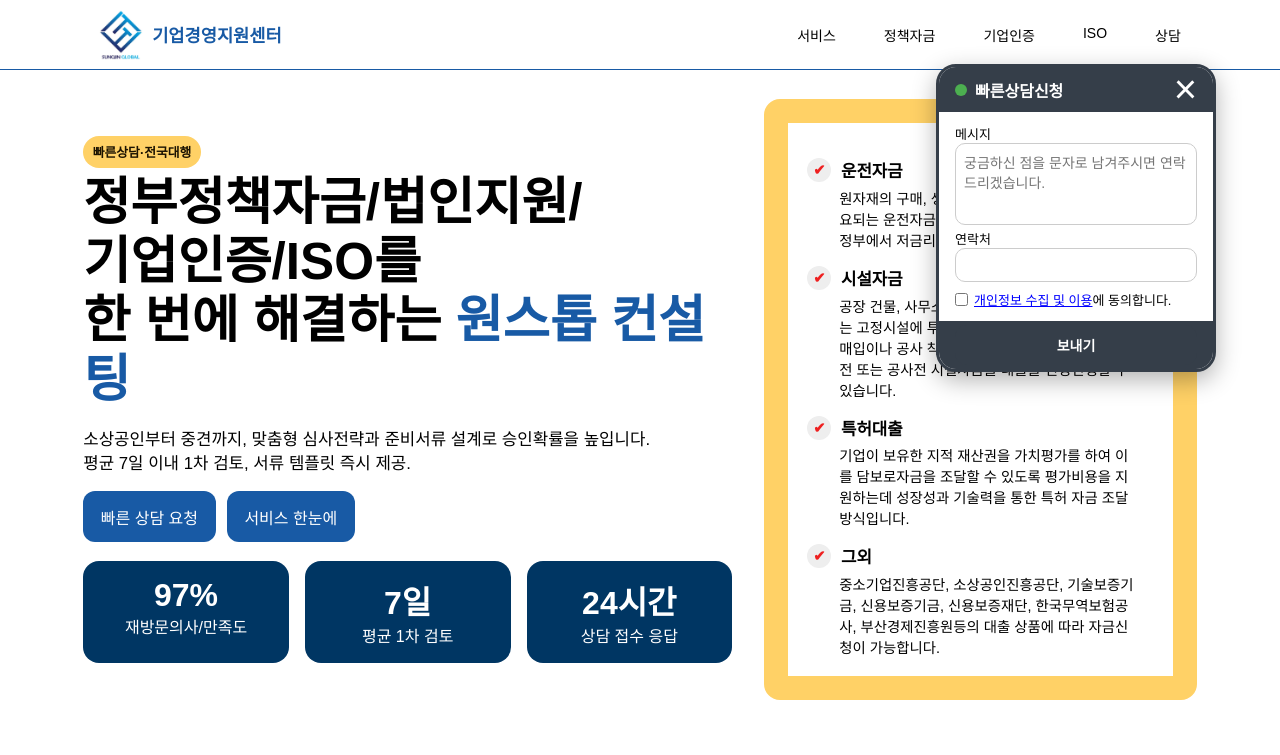
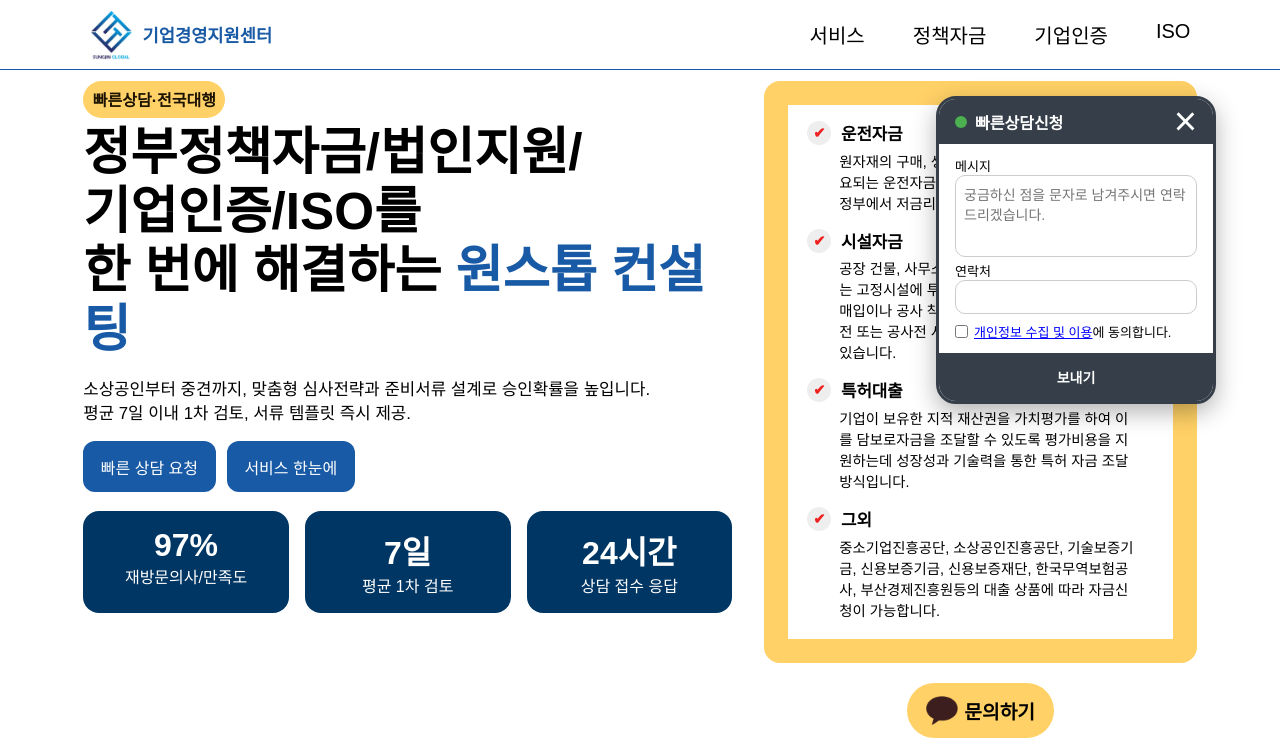
Before and after one commit to rltjj/biz-support-portal, a website: page index.html in a window 1280 px wide. Shown: the top 755 px of the page. Drawn offline with Linux system fonts and the light colour scheme; a web font is replaced by a local one.

Commit message:
메인페이지 UI 수정

```diff
--- a/css/headerfooter.css
+++ b/css/headerfooter.css
@@ -35,7 +35,7 @@ header nav.container {
   display: flex;
   align-items: center;
   justify-content: space-between;
-  padding: 0.6rem 3rem;
+  padding: 0.6rem 3%;
   max-width: 1200px;
   margin: 0 auto;
 }
@@ -80,7 +80,7 @@ header nav.container {
   text-decoration: none;
   font-family: 'KoPubWorldDotum', sans-serif;
   font-weight: 300;
-  font-size: 14px;
+  font-size: 20px;
 }
 
 .navlinks a:hover {
@@ -115,7 +115,7 @@ header nav.container {
   }
 
   .navlinks a {
-    font-size: 14px;
+    font-size: 20px;
     color: #000;
     border: none;
   }
--- a/css/popup.css
+++ b/css/popup.css
@@ -5,14 +5,14 @@
 
 .popup {
   position: fixed;
-  top: 4rem;
+  top: 6rem;
   right: 4rem;
   width: 280px;
   max-width: 90%;
   background: #fff;
   border-radius: 20px;
   border: 3px solid var(--hf);
-  box-shadow: 0 8px 25px rgba(0,0,0,0.3);
+  box-shadow: 0 8px 25px rgba(0, 0, 0, 0.3);
   z-index: 1000;
   display: none;
   font-family: 'KoPubWorldDotum', sans-serif;
@@ -94,7 +94,7 @@
   gap: 0;
 }
 
-.modal-body .consent label a{
+.modal-body .consent label a {
   color: blue;
   text-decoration: underline;
 }
@@ -121,3 +121,10 @@
 .modal-footer button:hover {
   background-color: var(--hf);
 }
+
+#consentText {
+  display: none;
+  margin-top: 8px;
+  font-size: 12px;
+  color: #000000;
+}
--- a/css/style.css
+++ b/css/style.css
@@ -33,7 +33,8 @@ a {
   grid-template-columns: 1.2fr .8fr;
   gap: 2rem;
   padding: 2.8rem 2rem 2.6rem;
-  align-items: center;
+  align-items: start;
+  position: relative;
 }
 
 @media (max-width: 900px) {
@@ -65,7 +66,7 @@ a {
 }
 
 .pill {
-  font-size: .8rem;
+  font-size: 1rem;
   padding: .4rem .6rem;
   border-radius: 999px;
   background: var(--warn);
@@ -142,11 +143,7 @@ a {
   border: 24px solid var(--warn);
   background-color: var(--bg);
   border-radius: 16px;
-  padding: 1.2rem;
-}
-
-.contact-card img{
-  width: 12px;
+  padding: 0rem 1.2rem 1.2rem;
 }
 
 .contact-card strong {
@@ -180,26 +177,32 @@ a {
   margin-right: 1rem;
 }
 
+.contact-wrapper {
+  display: flex;
+  flex-direction: column;
+  align-items: center;
+  gap: 10px;
+}
 
-.contact-card .contact-btn {
-  position: absolute;
-  top: -60px;
-  right: -1rem;
+.contact-btn {
+  position: relative;
+  display: inline-flex;
+  align-items: center;
+  gap: 0.4rem;
+  margin: 10px auto 0;
   background-color: var(--warn);
   color: var(--text);
   border: none;
   border-radius: 999px;
-  font-size: .8rem;
-  padding: .35rem .6rem;
+  font-size: 1.2rem;
+  padding: .8rem 1.2rem;
   font-weight: 700;
-  display: flex;
-  align-items: center;
-  gap: 0.4rem;
   cursor: pointer;
+  text-decoration: none;
 }
 
-.contact-card .contact-btn .ico {
-  font-size: 1.1rem;
+.contact-btn img{
+  width: 2rem;
 }
 
 @media (max-width: 768px) {
--- a/header.html
+++ b/header.html
@@ -7,11 +7,10 @@
     <button class="hamburger" id="hamburgerBtn">☰</button>
 
     <div class="navlinks" id="navLinks">
-      <a href="/about.html">서비스</a>
+      <a href="/services.html">서비스</a>
       <a href="/about.html">정책자금</a>
       <a href="/services.html">기업인증</a>
       <a href="/services.html">ISO</a>
-      <a href="http://pf.kakao.com/_mASDn">상담</a>
     </div>
   </nav>
 </header>
--- a/index.html
+++ b/index.html
@@ -13,7 +13,7 @@
 <body>
 
   <div id="header"></div>
-  <br><br><br>
+  <br><br>
 
 
   <div id="contactModal" class="popup">
@@ -35,8 +35,15 @@
           <div class="consent">
             <input type="checkbox" id="agree" name="agree" required>
             <label for="agree">
-              <a href="#">개인정보 수집 및 이용</a>에 동의합니다.
+              <a href="#" id="openConsent">개인정보 수집 및 이용</a>에 동의합니다.
             </label>
+          </div>
+
+          <div id="consentText">
+            <p><strong>1. 수집 항목:</strong> 이름, 연락처, 메시지</p>
+            <p><strong>2. 수집 목적:</strong> 문의사항에 대한 답변 및 상담 진행</p>
+            <p><strong>3. 보관 기간:</strong> 관련 법령에 따라 3년간 보관 후 파기</p>
+            <p><strong>4. 동의 거부권:</strong> 동의를 거부할 수 있으나, 이 경우 서비스 이용이 제한될 수 있습니다.</p>
           </div>
         </form>
       </div>
@@ -46,7 +53,6 @@
       </div>
     </div>
   </div>
-
 
   <main class="container">
     <section class="hero">
@@ -73,20 +79,24 @@
           </div>
         </div>
       </div>
+      <div class="contact-wrapper">
         <div class="card contact-card">
-        <button class="contact-btn">
-          <img id="speech" src="/images/speech.png" alt="카톡채널"><a href="http://pf.kakao.com/_mASDn">문의</a>
-        </button>
           <strong>운전자금</strong>
           <div class="ex">원자재의 구매, 생산판매 활동등 기업의 운영에 소요되는 운전자금을 기업의 금융비용 절감을 위해 정부에서 저금리로 지원하는 정부 정책자금입니다.</div>
           <strong>시설자금</strong>
-        <div class="ex">공장 건물, 사무소, 점포 등 영업 활동의 기초가 되는 고정시설에 투자되는 자금을 의미하며, 시설물 매입이나 공사 착공을 위한 자금입니다. 기계매입전 또는 공사전 시설자금을
-          대출을 신청진행할 수 있습니다.</div>
+          <div class="ex">공장 건물, 사무소, 점포 등 영업 활동의 기초가 되는 고정시설에 투자되는 자금을 의미하며, 시설물 매입이나 공사 착공을 위한 자금입니다. 기계매입전 또는 공사전
+            시설자금을 대출을 신청진행할 수 있습니다.</div>
           <strong>특허대출</strong>
           <div class="ex">기업이 보유한 지적 재산권을 가치평가를 하여 이를 담보로자금을 조달할 수 있도록 평가비용을 지원하는데 성장성과 기술력을 통한 특허 자금 조달 방식입니다.</div>
           <strong>그외</strong>
           <div class="ex">중소기업진흥공단, 소상공인진흥공단, 기술보증기금, 신용보증기금, 신용보증재단, 한국무역보험공사, 부산경제진흥원등의 대출 상품에 따라 자금신청이 가능합니다.</div>
         </div>
+
+        <a class="contact-btn" href="http://pf.kakao.com/_mASDn">
+          <img id="speech" src="/images/speech.png" alt="카톡채널">문의하기
+        </a>
+      </div>
+
     </section>
 
     <!-- Services -->
--- a/js/script.js
+++ b/js/script.js
@@ -30,12 +30,25 @@ document.addEventListener("DOMContentLoaded", () => {
       const message = form.message.value;
       const phone = form.phone.value;
 
-      console.log("보낼 데이터:", { message , phone });
+      console.log("보낼 데이터:", { message, phone });
       alert("메시지가 전송되었습니다!");
       form.reset();
       modal.style.display = "none";
     };
   }
+
+  const openConsent = document.getElementById("openConsent");
+  const consentText = document.getElementById("consentText");
+
+  openConsent.addEventListener("click", function(e){
+    e.preventDefault();
+    if(consentText.style.display === "none"){
+      consentText.style.display = "block";
+    } else {
+      consentText.style.display = "none";
+    }
+  });
+
 });
 
 function initHamburger() {
```
Also changed, not shown: about.html (+1 -0 lines), services.html (+1 -0 lines). Lines whose indentation alone changed are shown as unchanged.
